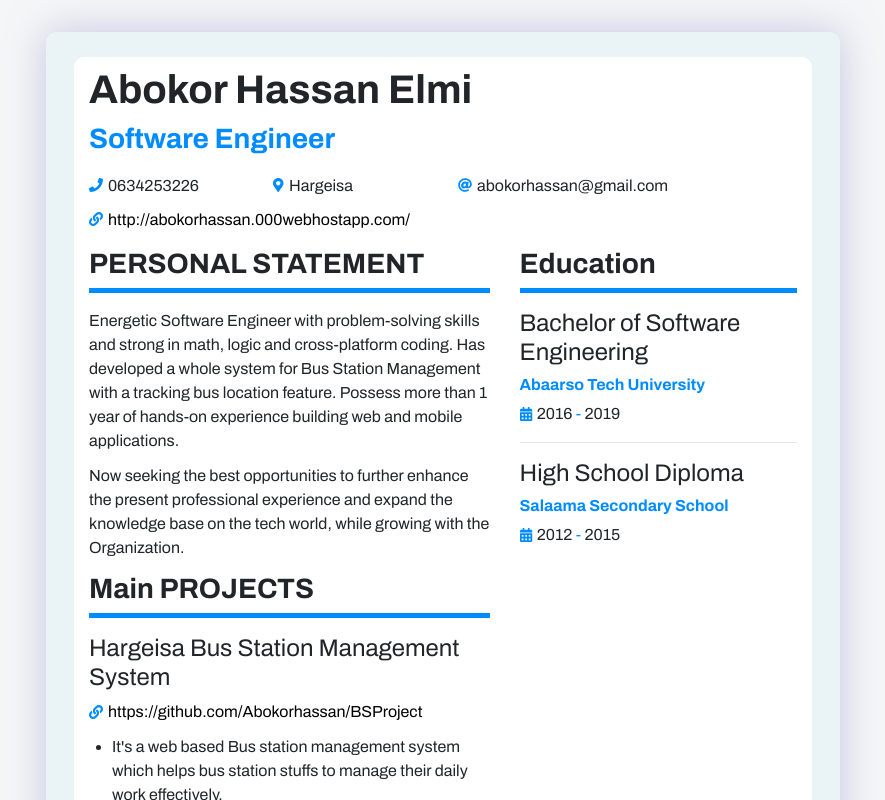
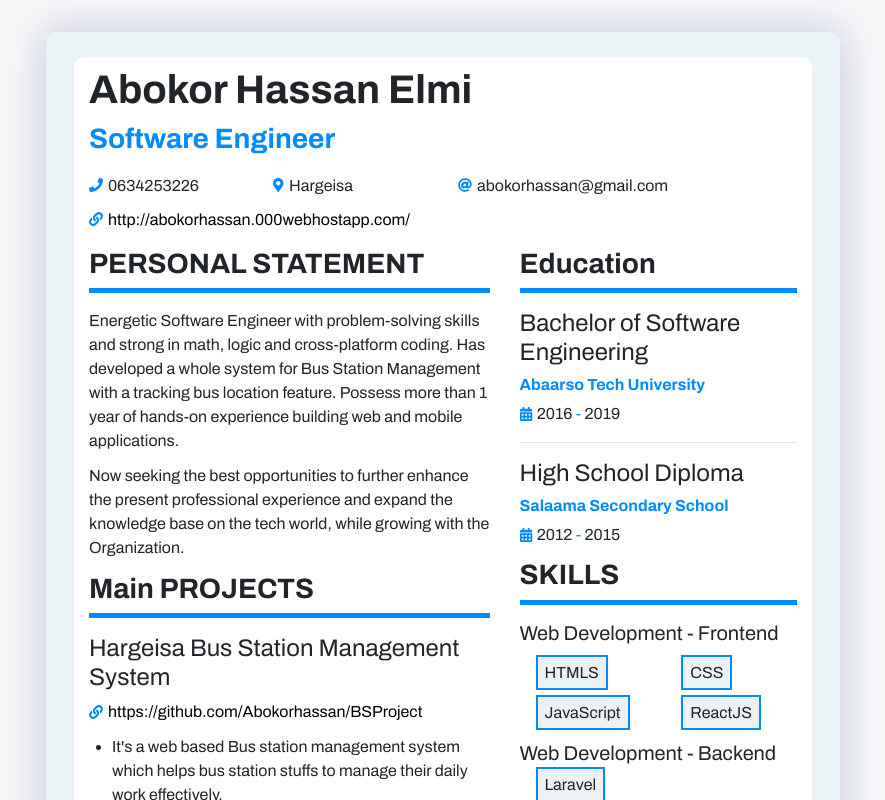
Before and after one commit to Abokorhassan/abokor-resume, a React (Create React App) app: page / in a window 1280 px wide. Shown: the whole page, without its empty margins (197-1082 px from the left). Built offline with nearby package versions, Linux system fonts and the light colour scheme.

Commit message:
Added Skills  section to the Main Section in the resume page

```diff
--- a/src/components/main/index.css
+++ b/src/components/main/index.css
@@ -31,3 +31,14 @@ h6 {
   font-weight: bold;
   color: #008cff;
 }
+
+.skill {
+  color: #008cff;
+  font-weight: bold;
+}
+
+.span-skills {
+  border: 2px solid #008cff;
+  padding: 7px;
+  background-color: #edf1f5;
+}
--- a/src/components/main/index.jsx
+++ b/src/components/main/index.jsx
@@ -5,6 +5,7 @@ import MainProjects from "./main-projects";
 import PersonalStatement from "./perseonal-statement";
 import Hobbies from "./hobbies";
 import Education from "./education";
+import Skills from "./skills";
 
 const Main = () => {
   return (
@@ -17,6 +18,7 @@ const Main = () => {
         </Col>
         <Col xs={5}>
           <Education />
+          <Skills />
         </Col>
       </Row>
     </div>
--- /dev/null
+++ b/src/components/main/skills.jsx
@@ -0,0 +1,78 @@
+import React from "react";
+import { Row, Col } from "react-bootstrap";
+
+const Skills = () => {
+  return (
+    <div>
+      <h3>SKILLS</h3>
+      <hr className="hr-headlines" />
+      <div>
+        <h5>Web Development - Frontend</h5>
+        <div className="pl-sm-3">
+          <Row className="mt-sm-3">
+            <Col xs={6}>
+              <span className="span-skills">HTMLS</span>
+            </Col>
+            <Col xs={6}>
+              <span className="span-skills">CSS</span>
+            </Col>
+          </Row>
+          <Row className="mt-sm-3">
+            <Col xs={6}>
+              <span className="span-skills">JavaScript</span>
+            </Col>
+            <Col xs={6}>
+              <span className="span-skills">ReactJS</span>
+            </Col>
+          </Row>
+        </div>
+      </div>
+      <div className="mt-sm-3">
+        <h5>Web Development - Backend</h5>
+        <div className="pl-sm-3">
+          <Row>
+            <Col xs={12}>
+              <span className="span-skills">Laravel</span>
+            </Col>
+          </Row>
+        </div>
+      </div>
+      <div className="mt-sm-3">
+        <h5>Mobile Development</h5>
+        <div className="pl-sm-3">
+          <Row>
+            <Col xs={6}>
+              <span className="span-skills">Android</span>
+            </Col>
+            <Col xs={6}>
+              <span className="span-skills">Xamarin</span>
+            </Col>
+          </Row>
+        </div>
+      </div>
+      <div className="mt-sm-3">
+        <h5>Programming Languages</h5>
+        <div className="ml-sm-3">
+          <Row className="mt-sm-3">
+            <Col xs={6}>
+              <span className="span-skills">Javascript</span>
+            </Col>
+            <Col xs={6}>
+              <span className="span-skills">Java</span>
+            </Col>
+          </Row>
+          <Row className="mt-sm-3">
+            <Col xs={6}>
+              <span className="span-skills">PHP</span>
+            </Col>
+            <Col xs={6}>
+              <span className="span-skills">C#</span>
+            </Col>
+          </Row>
+        </div>
+      </div>
+    </div>
+  );
+};
+
+export default Skills;
```
